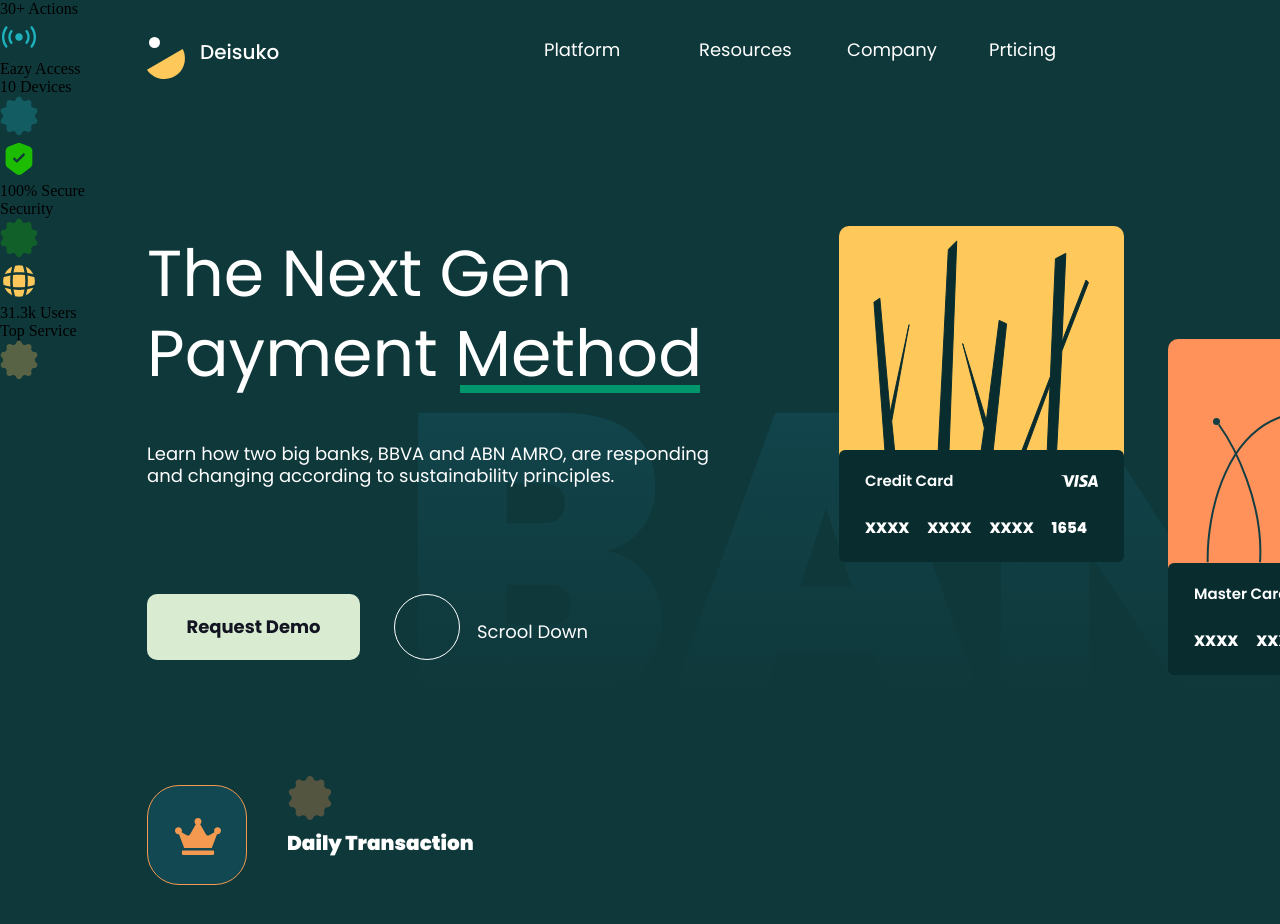
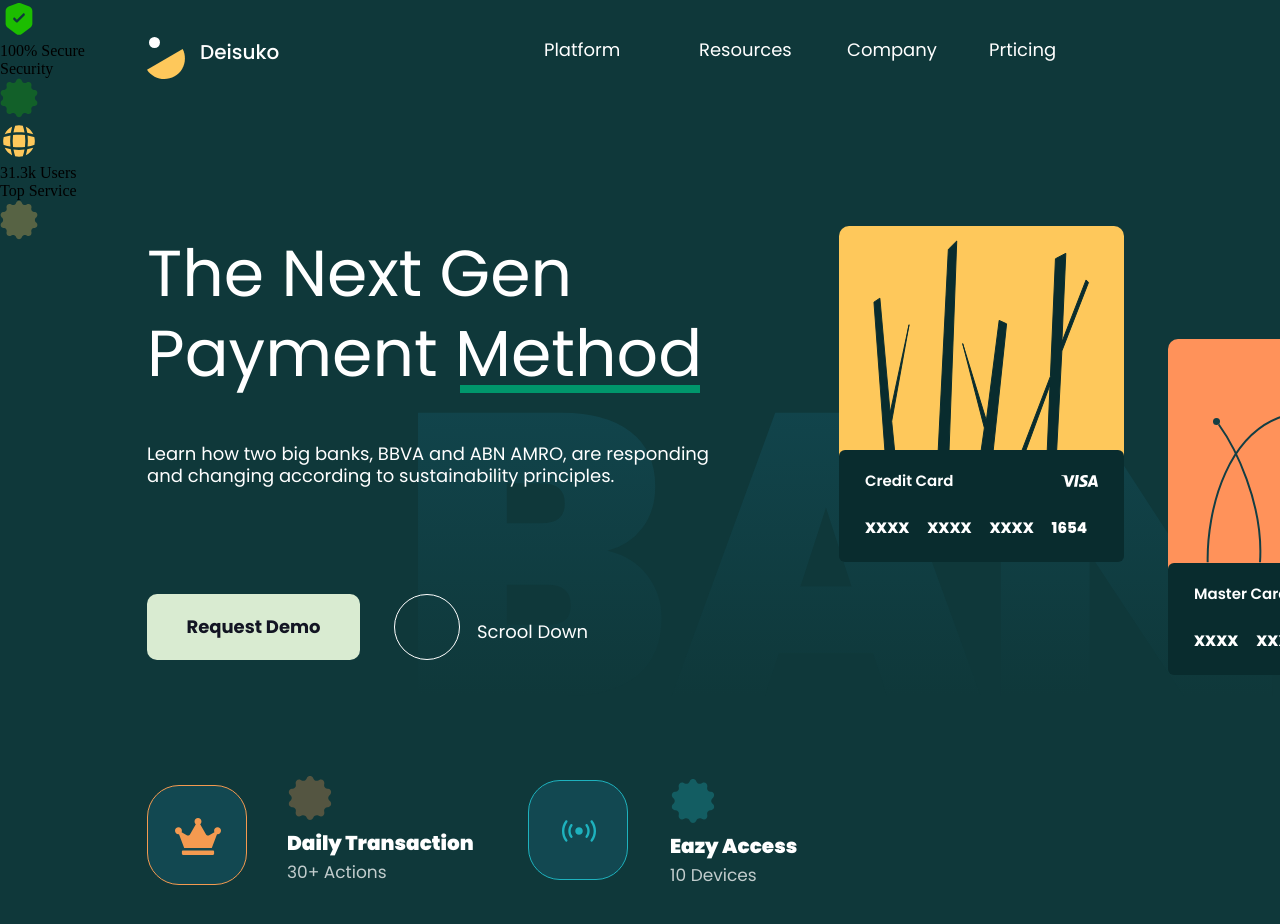
Before and after one commit to ValterSoarees/trabalhoFinalAPS, a plain HTML site: page index.html in a window 1280 px wide. Shown: the top 924 px of the page. Drawn offline with Linux system fonts and the light colour scheme.

Commit message:
estilo.css
adicionando estilo as informações na caixa1 que contem o radar

```diff
--- a/estilo.css
+++ b/estilo.css
@@ -466,3 +466,73 @@
     line-height: 30px;
     color: #FFFFFF;
 }
+
+#subtituloCaixa{
+    position: absolute;
+    width: 100px;
+    height: 26px;
+    left: 287px;
+    top: 859px;
+    font-family: 'Poppins';
+    font-style: normal;
+    font-weight: 400;
+    font-size: 17px;
+    line-height: 26px;
+    color: rgba(255, 255, 255, 0.75);
+}
+
+#caixa1{
+    box-sizing: border-box;
+    position: absolute;
+    width: 100px;
+    height: 100px;
+    left: 528px;
+    top: 780px;
+    background: #124851;
+    border: 1px solid #1EB2BE;
+    border-radius: 32px;
+}
+
+#radar{
+    position: absolute;
+    width: 38px;
+    height: 38px;
+    left: 31px;
+    top: 31px;
+}
+
+#star2{
+    position: absolute;
+    width: 46px;
+    height: 46px;
+    left: 670px;
+    top: 778px;
+}
+
+#tituloCaixa1{
+    position: absolute;
+    width: 128px;
+    height: 30px;
+    left: 670px;
+    top: 831px;
+    font-family: 'Poppins';
+    font-style: normal;
+    font-weight: 900;
+    font-size: 20px;
+    line-height: 30px;
+    color: #FFFFFF;
+}
+
+#subtituloCaixa1{
+    position: absolute;
+    width: 87px;
+    height: 26px;
+    left: 670px;
+    top: 862px;
+    font-family: 'Poppins';
+    font-style: normal;
+    font-weight: 400;
+    font-size: 17px;
+    line-height: 26px;
+    color: rgba(255, 255, 255, 0.75);
+}
```
